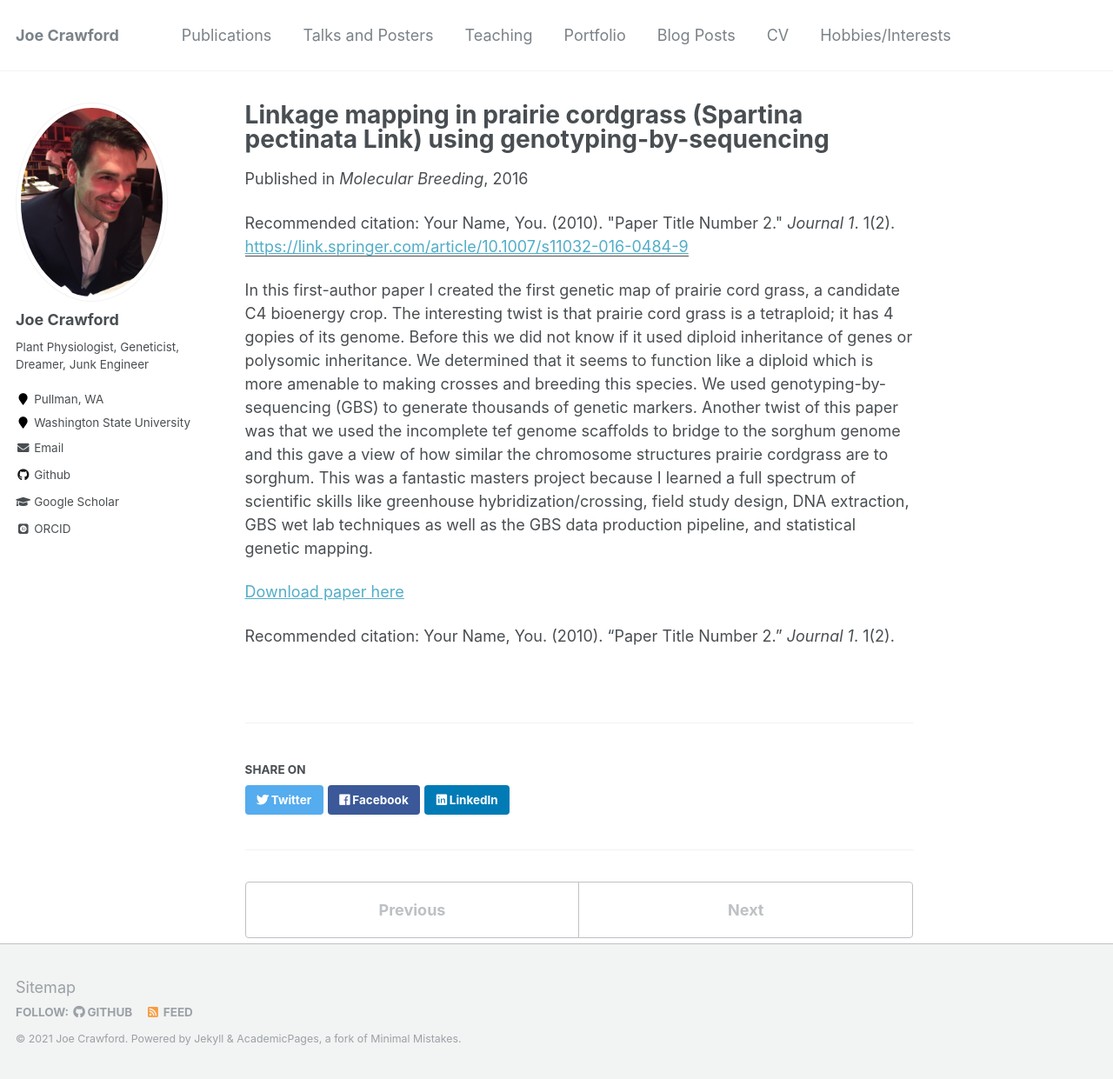
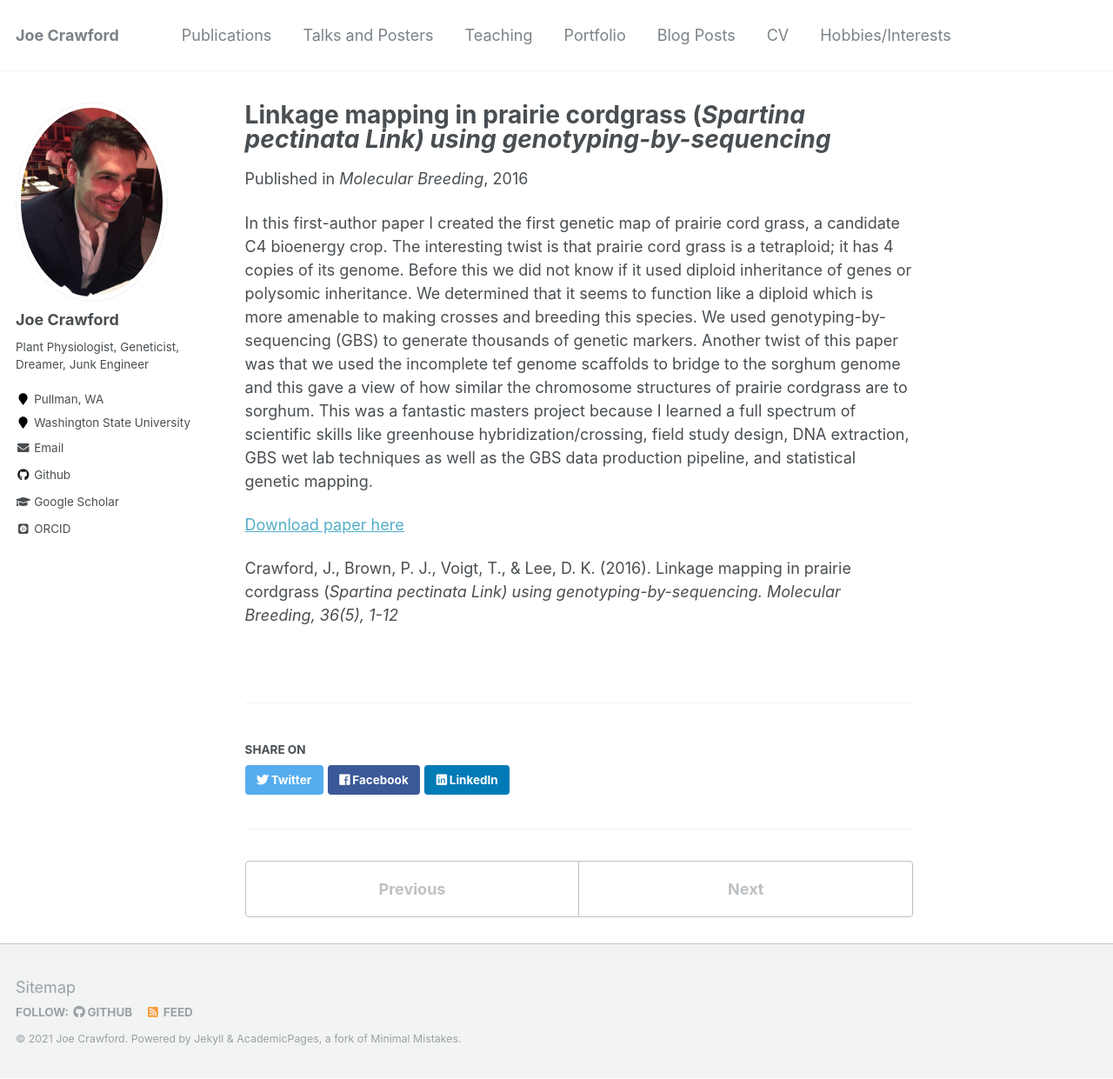
Before and after one commit to plant-physio/plant-physio.github.io, a Jekyll site: the page built from _publications/2010-10-01-paper-title-number-2.md, in a window 1280 px wide and 1241 px high. Shown: the whole window at 87% size. Built offline with Jekyll 4.4.1, drawn with Linux system fonts in a browser that asks for light colours; some web fonts are replaced.

Commit message:
italics, sp errors

```diff
--- a/_publications/2010-10-01-paper-title-number-2.md
+++ b/_publications/2010-10-01-paper-title-number-2.md
@@ -1,5 +1,5 @@
 ---
-title: "Linkage mapping in prairie cordgrass (Spartina pectinata Link) using genotyping-by-sequencing"
+title: "Linkage mapping in prairie cordgrass (<i>Spartina pectinata<i/> Link) using genotyping-by-sequencing"
 collection: publications
 permalink: /publication/2010-10-01-paper-title-number-2
 excerpt: 'Creating a genetic map of a tetraploid C4 species using genotyping-by-sequencing.'
@@ -7,10 +7,10 @@ date: 2016-05-16
 venue: 'Molecular Breeding'
 Journal: 'Molecular Breeding'
 paperurl: 'https://link.springer.com/article/10.1007/s11032-016-0484-9'
-citation: 'Your Name, You. (2010). &quot;Paper Title Number 2.&quot; <i>Journal 1</i>. 1(2).'
+#citation: 'Your Name, You. (2010). &quot;Paper Title Number 2.&quot; <i>Journal 1</i>. 1(2).'
 ---
-In this first-author paper I created the first genetic map of prairie cord grass, a candidate C4 bioenergy crop. The interesting twist is that prairie cord grass is a tetraploid; it has 4 gopies of its genome. Before this we did not know if it used diploid inheritance of genes or polysomic inheritance. We determined that it seems to function like a diploid which is more amenable to making crosses and breeding this species. We used genotyping-by-sequencing (GBS) to generate thousands of genetic markers. Another twist of this paper was that we used the incomplete tef genome scaffolds to bridge to the sorghum genome and this gave a view of how similar the chromosome structures prairie cordgrass are to sorghum. This was a fantastic masters project because I learned a full spectrum of scientific skills like greenhouse hybridization/crossing, field study design, DNA extraction, GBS wet lab techniques as well as the GBS data production pipeline, and statistical genetic mapping.
+In this first-author paper I created the first genetic map of prairie cord grass, a candidate C4 bioenergy crop. The interesting twist is that prairie cord grass is a tetraploid; it has 4 copies of its genome. Before this we did not know if it used diploid inheritance of genes or polysomic inheritance. We determined that it seems to function like a diploid which is more amenable to making crosses and breeding this species. We used genotyping-by-sequencing (GBS) to generate thousands of genetic markers. Another twist of this paper was that we used the incomplete tef genome scaffolds to bridge to the sorghum genome and this gave a view of how similar the chromosome structures of prairie cordgrass are to sorghum. This was a fantastic masters project because I learned a full spectrum of scientific skills like greenhouse hybridization/crossing, field study design, DNA extraction, GBS wet lab techniques as well as the GBS data production pipeline, and statistical genetic mapping.
 
 [Download paper here](http://academicpages.github.io/files/paper2.pdf)
 
-Recommended citation: Your Name, You. (2010). "Paper Title Number 2." <i>Journal 1</i>. 1(2).
+Crawford, J., Brown, P. J., Voigt, T., & Lee, D. K. (2016). Linkage mapping in prairie cordgrass (<i>Spartina pectinata<i/> Link) using genotyping-by-sequencing. Molecular Breeding, 36(5), 1-12
```
